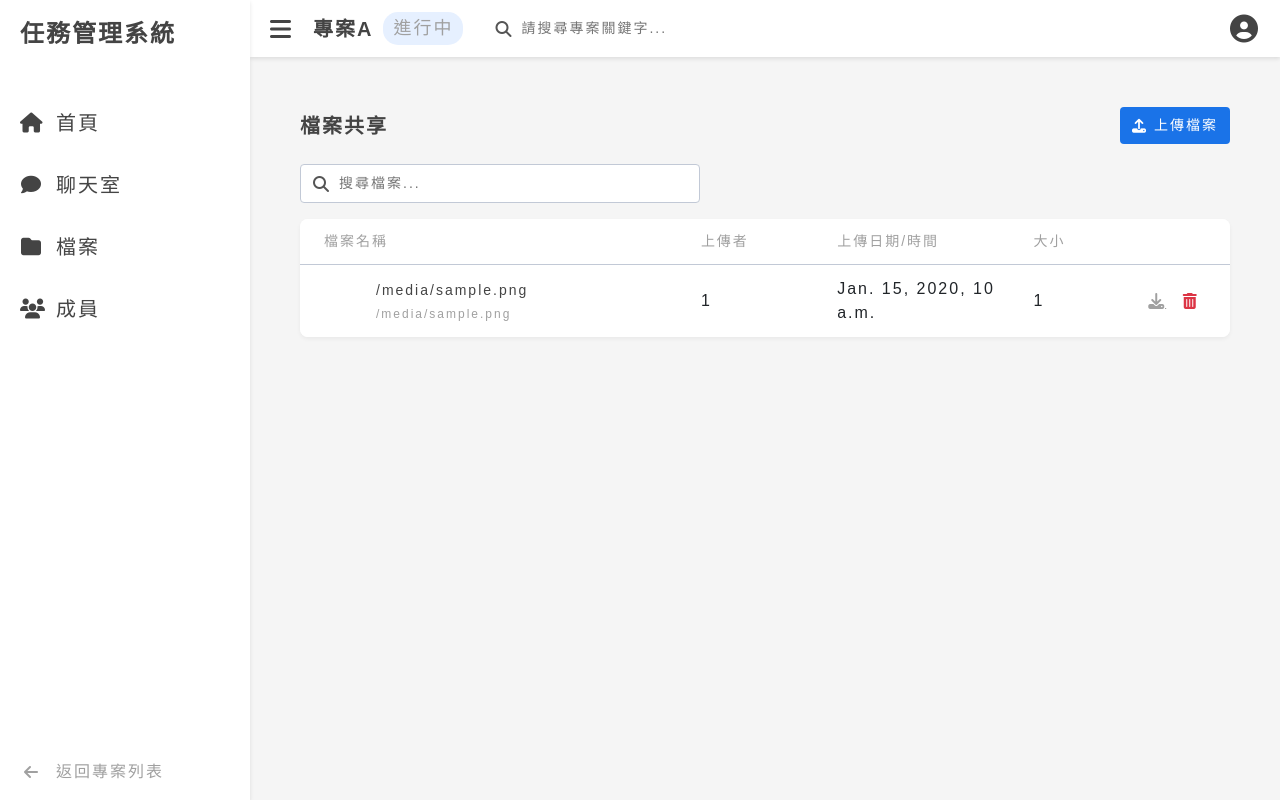
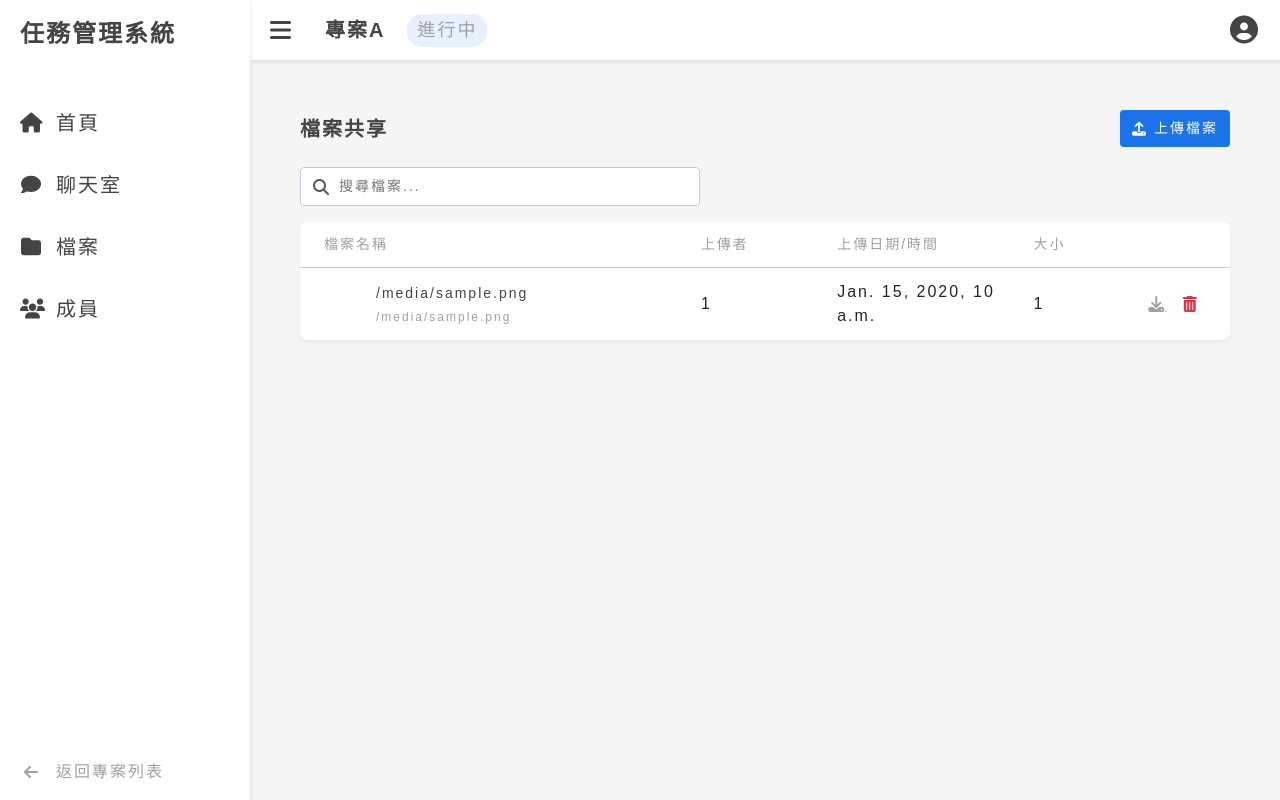
Before and after one commit to ntubclass/project_system, a Django app: template task_manager/templates/files.html in a window 1280 px wide. Run offline with Django 3.2, Linux system fonts and the light colour scheme; the template is opened without the code that fills it: most values are stand-ins (such as "Sample title", 1, 10 or a date in 2020).

Commit message:
修改 - 統一header高度

```diff
--- a/task_manager/assets/css/layout/header.css
+++ b/task_manager/assets/css/layout/header.css
@@ -1,3 +1,4 @@
+/* header.css 更新 */
 .header {
   display: flex;
   align-items: center;
@@ -9,6 +10,7 @@
   z-index: 99;
   margin-left: 250px; /* 與sidebar寬度相同 */
   transition: margin-left 0.3s ease; /* 添加過渡效果 */
+  height: 60px; /* 添加固定高度 */
 }
 
 /* 當sidebar隱藏時header的樣式 */
--- a/task_manager/assets/css/layout/project_detail_header.css
+++ b/task_manager/assets/css/layout/project_detail_header.css
@@ -6,6 +6,9 @@
   --font-size-20: 20px;
   --font-size-24: 24px;
   --font-size-28: 28px;
+  --font-size-14: 14px;
+  --light-blue: #e1f5fe;
+  --dark-blue: #0277bd;
 }
 
 * {
@@ -45,6 +48,7 @@ body {
   z-index: 99;
   margin-left: 250px;
   transition: margin-left 0.3s ease;
+  height: 60px; /* 添加固定高度，與 header.css 一致 */
 }
 
 .header-full {
@@ -61,7 +65,7 @@ body {
 .project-title {
   font-size: var(--font-size-20);
   color: var(--dark-gray);
-  margin-right: 10px;
+  padding: 0 12px;
 }
 
 .project-subtitle {
@@ -70,32 +74,6 @@ body {
   background-color: var(--light-blue);
   font-size: var(--font-size-14);
   color: var(--dark-blue);
-}
-
-.search-bar {
-  display: flex;
-  align-items: center;
-  border-radius: 4px;
-  padding: 8px 12px;
-  flex-grow: 1;
-  max-width: 600px;
-  margin-left: 20px;
-}
-
-.search-icon {
-  font-size: var(--font-size-20);
-  margin-right: 8px;
-  color: var(--light-gray);
-  display: none; /* 根據圖片隱藏搜索圖標 */
-}
-
-.search-input {
-  border: none;
-  background-color: transparent;
-  font-size: var(--font-size-18);
-  outline: none;
-  width: 100%;
-  display: none; /* 根據圖片隱藏搜索框 */
 }
 
 .user-icon-link {
--- a/task_manager/templates/layout/project_detail_header.html
+++ b/task_manager/templates/layout/project_detail_header.html
@@ -2,10 +2,6 @@
   <i id="menuToggle" class="menu-icon fa-solid fa-bars"></i>
   <div class="project-title">專案A</div>
   <div class="project-subtitle">進行中</div>
-  <div class="search-bar">
-      <i class="search-icon fa-solid fa-magnifying-glass"></i>
-      <input type="text" class="search-input" placeholder="請搜尋專案關鍵字...">
-  </div>
   <a href="#" class="user-icon-link">
       <i class="user-icon fa-solid fa-circle-user"></i>
   </a>
--- a/task_manager/templates/project.html
+++ b/task_manager/templates/project.html
@@ -49,6 +49,8 @@
                         <div class="date">
                             <i class="date-icon fa-regular fa-calendar"></i>
                             {{i.end_date}}
+                            <span>~</span>
+                            {{i.end_date}}
                         </div>
                     </div>
                     <div class="card-footer">
```
